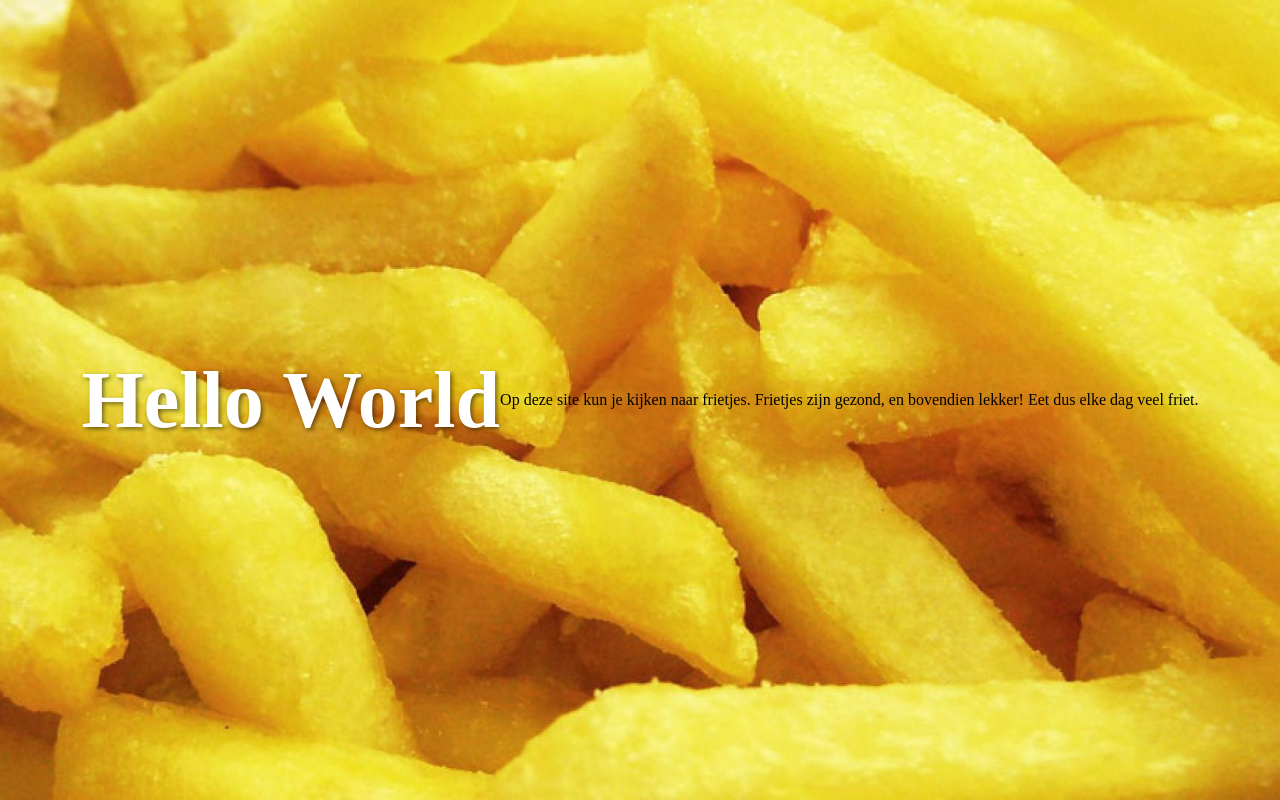
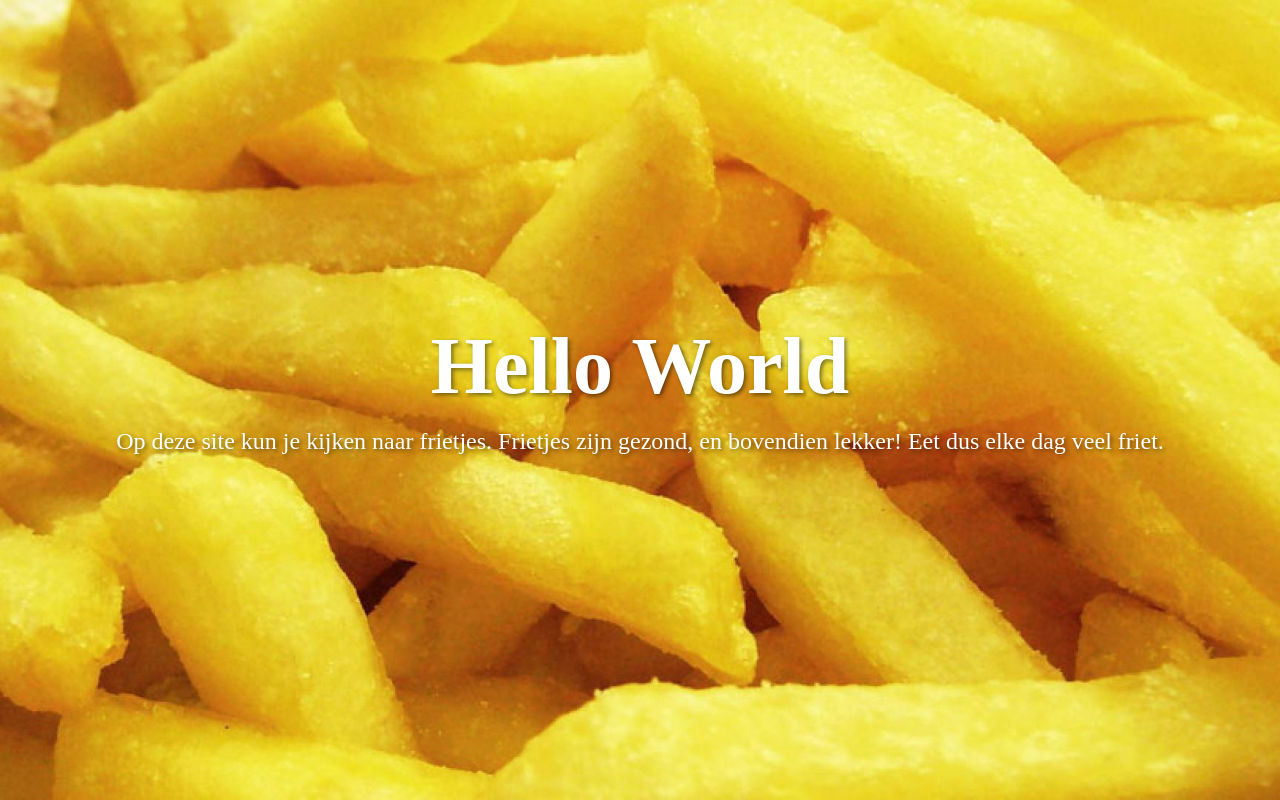
Before and after one commit to Thomasgerardu/static_thomasgerardu.github.io, a plain HTML site: page index.html in a window 1280 px wide. Drawn offline with Linux system fonts and the light colour scheme.

Commit message:
updated website

```diff
--- a/index.html
+++ b/index.html
@@ -3,25 +3,8 @@
 <head>
     <meta charset="UTF-8">
     <meta name="viewport" content="width=device-width, initial-scale=1.0">
-    <title>Friet</title>
-    <style>
-        body {
-            margin: 0;
-            height: 100vh;
-            display: flex;
-            justify-content: center;
-            align-items: center;
-            background-image: url('img/Echte-Belgische-Frieten.jpg');
-            background-size: cover;
-            background-position: center;
-            background-repeat: no-repeat;
-        }
-        h1 {
-            color: white;
-            font-size: 5rem;
-            text-shadow: 2px 2px 4px rgba(0, 0, 0, 0.5);
-        }
-    </style>
+    <title>Hello World</title>
+    <link rel="stylesheet" href="styles.css">
 </head>
 <body>
     <h1>Hello World</h1>
--- /dev/null
+++ b/styles.css
@@ -0,0 +1,27 @@
+/* styles.css */
+body {
+    margin: 0;
+    height: 100vh;
+    display: flex;
+    justify-content: center;
+    align-items: center;
+    background-image: url('img/Echte-Belgische-Frieten.jpg');
+    background-size: cover;
+    background-position: center;
+    background-repeat: no-repeat;
+    color: white;
+    text-align: center;
+    flex-direction: column; /* This ensures the column layout */
+}
+
+h1 {
+    font-size: 5rem; /* Adjust the size as needed */
+    text-shadow: 2px 2px 4px rgba(0, 0, 0, 0.5);
+    margin: 0; /* Remove margin to avoid extra space */
+}
+
+p {
+    font-size: 1.5rem; /* Adjust the size as needed */
+    text-shadow: 2px 2px 4px rgba(0, 0, 0, 0.5);
+    margin-top: 1rem; /* Add space between heading and paragraph */
+}
```
